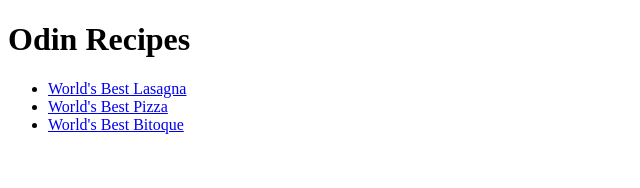
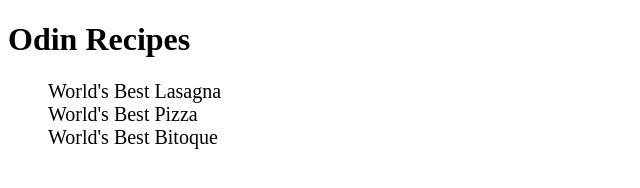
Before and after one commit to JoaoCMarques/odin-recipes, a plain HTML site: page index.html in a window 1280 px wide. Shown: the whole page, without its empty margins (0-640 px from the left). Drawn offline with Linux system fonts and the light colour scheme.

Commit message:
New file style.css, modified index.html and bitoque.html
The new file is for implementing style to the recipe webpage

```diff
--- a/index.html
+++ b/index.html
@@ -4,13 +4,14 @@
     <meta charset="UTF-8">
     <meta name="viewport" content="width=device-width, initial-scale=1.0">
     <title>Document</title>
+    <link rel="stylesheet" href="style.css">
 </head>
 <body>
     <h1>Odin Recipes</h1>
-    <ul>
-        <li><a href="recipes/lasagna.html">World's Best Lasagna</a></li>
-        <li><a href="recipes/pizza.html">World's Best Pizza</a></li>
-        <li><a href="recipes/bitoque.html">World's Best Bitoque</a></li>
+    <ul class="list">
+        <li id="top1"><a href="recipes/lasagna.html">World's Best Lasagna</a></li>
+        <li id="top2"><a href="recipes/pizza.html">World's Best Pizza</a></li>
+        <li id="top3"><a href="recipes/bitoque.html">World's Best Bitoque</a></li>
     </ul>
 
 
--- /dev/null
+++ b/style.css
@@ -0,0 +1,15 @@
+ul , li {
+    list-style: none;
+    font-size: 20px;
+}
+
+
+.list a:link , a:visited{
+    text-decoration: none;
+    color: black;
+}
+
+.list a:hover {
+    color: salmon;
+    font-weight: bold;
+}
```
Also changed, not shown: recipes/bitoque.html (+11 -3 lines).
